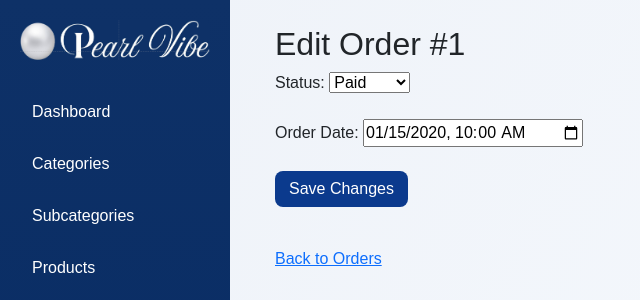
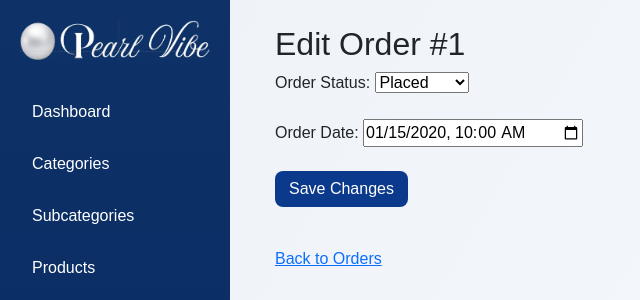
Before and after one commit to DhrutiYadav/pearl-vibe-django, a Django app: page /dashboard/orders/edit/1/ in a window 1280 px wide. Shown: the top 300 px of the page, without its empty margins (0-640 px from the left). Run offline with Django 4.2, Linux system fonts and the light colour scheme; tables that the repository leaves empty hold one stand-in row (values such as "Sample post"); some libraries are stand-ins or nearby versions.

Commit message:
add status in dashboard but it not works in the customer

```diff
--- a/dashboard/templates/dashboard/edit_order.html
+++ b/dashboard/templates/dashboard/edit_order.html
@@ -6,10 +6,12 @@
 <form method="POST">
     {% csrf_token %}
 
-    <label>Status:</label>
-    <select name="complete">
-        <option value="true" {% if order.complete %}selected{% endif %}>Paid</option>
-        <option value="false" {% if not order.complete %}selected{% endif %}>Pending</option>
+    <label>Order Status:</label>
+    <select name="order_status">
+        <option value="Placed" {% if order.order_status == "Placed" %}selected{% endif %}>Placed</option>
+        <option value="Shipped" {% if order.order_status == "Shipped" %}selected{% endif %}>Shipped</option>
+        <option value="Delivered" {% if order.order_status == "Delivered" %}selected{% endif %}>Delivered</option>
+        <option value="Cancelled" {% if order.order_status == "Cancelled" %}selected{% endif %}>Cancelled</option>
     </select>
     <br><br>
 
--- a/dashboard/views.py
+++ b/dashboard/views.py
@@ -1007,10 +1007,14 @@ def edit_order(request, order_id):
     order = Order.objects.get(id=order_id)
 
     if request.method == 'POST':
-        # ✅ Update status
-        complete_value = request.POST.get('complete')
-        order.complete = True if complete_value == 'true' else False
+    #     # ✅ Update status
+    #     complete_value = request.POST.get('complete')
+    #     order.complete = True if complete_value == 'true' else False
 
+        # ✅ Update order status
+        order_status = request.POST.get('order_status')
+        if order_status:
+            order.order_status = order_status
         # ✅ Update date
         date_str = request.POST.get('date_ordered')
         if date_str:
```
Also changed, not shown: dashboard/templates/dashboard/orders.html (+8 -4 lines).
